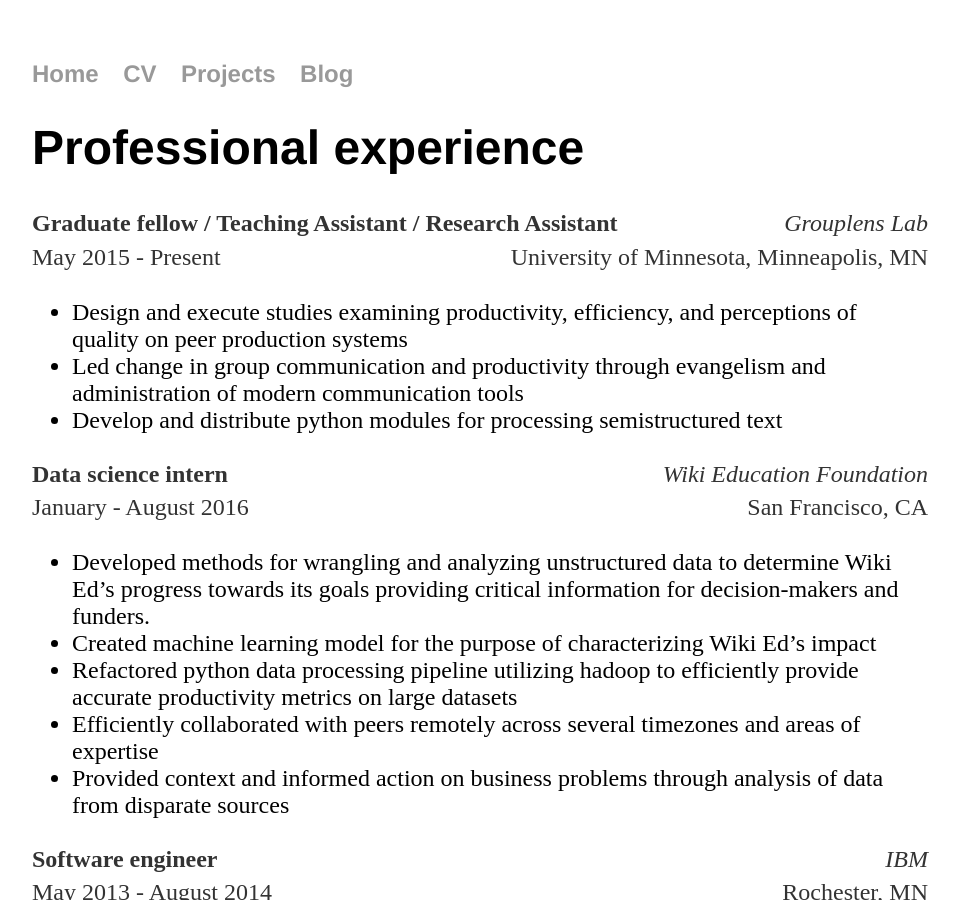
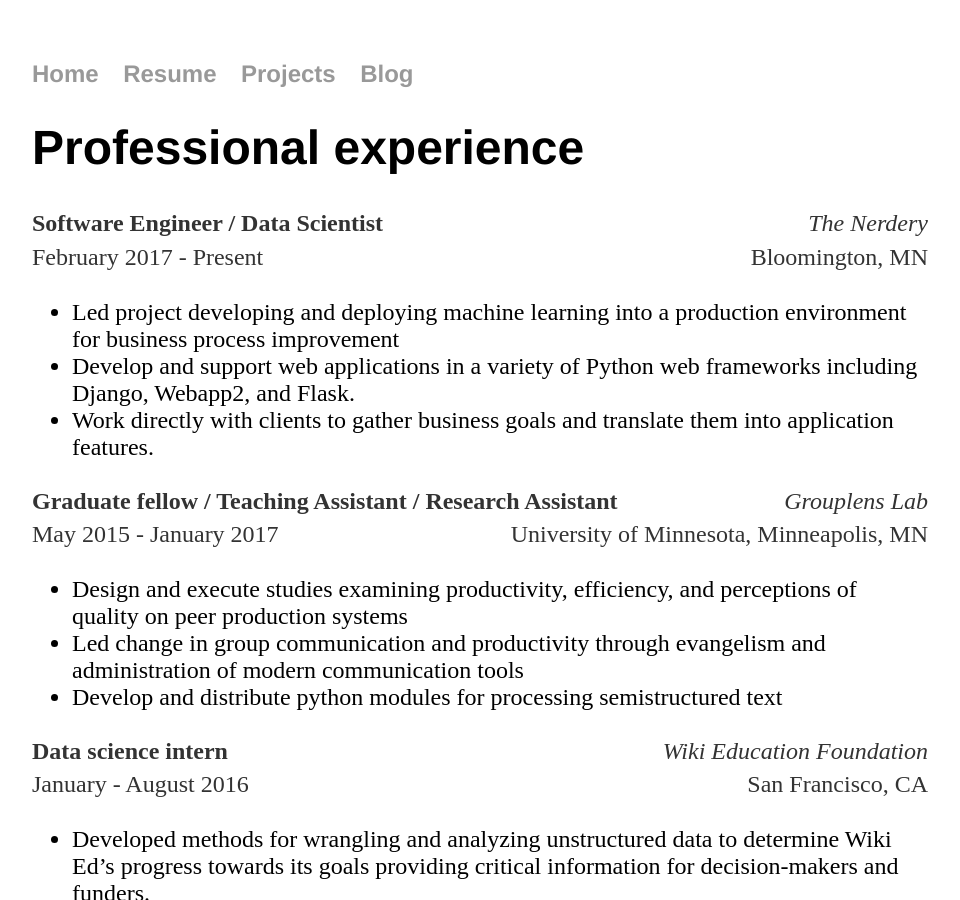
Before and after one commit to kjschiroo/kjschiroo.github.io, a Jekyll site: the page built from resume/index.md, in a window 1280 px wide and 900 px high. Shown: the whole window, without its empty margins (160-1120 px from the left). Built offline with Jekyll 4.4.1, drawn with Linux system fonts in a browser that asks for light colours; nearby versions of some CDN libraries; some of the changed text lies outside the part shown.

Commit message:
Update resume

```diff
--- a/_layouts/default.html
+++ b/_layouts/default.html
@@ -9,7 +9,7 @@
 		<nav>
     		<ul>
         		<li><a href="/">Home</a></li>
-        		<li><a href="/cv">CV</a></li>
+        		<li><a href="/resume">Resume</a></li>
 						<li><a href="/projects">Projects</a></li>
         		<li><a href="/blog">Blog</a></li>
     		</ul>
--- a/cv/index.md
+++ b/resume/index.md
@@ -1,12 +1,23 @@
 ---
 layout: default
-title: Kevin Schiroo, C.V.
+title: Kevin Schiroo, Resume
 ---
 
 # Professional experience #
+{% include job.html job_title="Software Engineer / Data Scientist"
+                    employeer="The Nerdery"
+                    job_date="February 2017 - Present"
+                    location="Bloomington, MN"%}
+ - Led project developing and deploying machine learning into a production
+   environment for business process improvement
+ - Develop and support web applications in a variety of Python web frameworks
+   including Django, Webapp2, and Flask.
+ - Work directly with clients to gather business goals and translate them into
+   application features.
+
 {% include job.html job_title="Graduate fellow / Teaching Assistant / Research Assistant"
                     employeer="Grouplens Lab"
-                    job_date="May 2015 - Present"
+                    job_date="May 2015 - January 2017"
                     location="University of Minnesota, Minneapolis, MN"%}
  - Design and execute studies examining productivity, efficiency, and
    perceptions of quality on peer production systems
```
Also changed, not shown: other parts of resume/index.md (+0 -5 lines).
